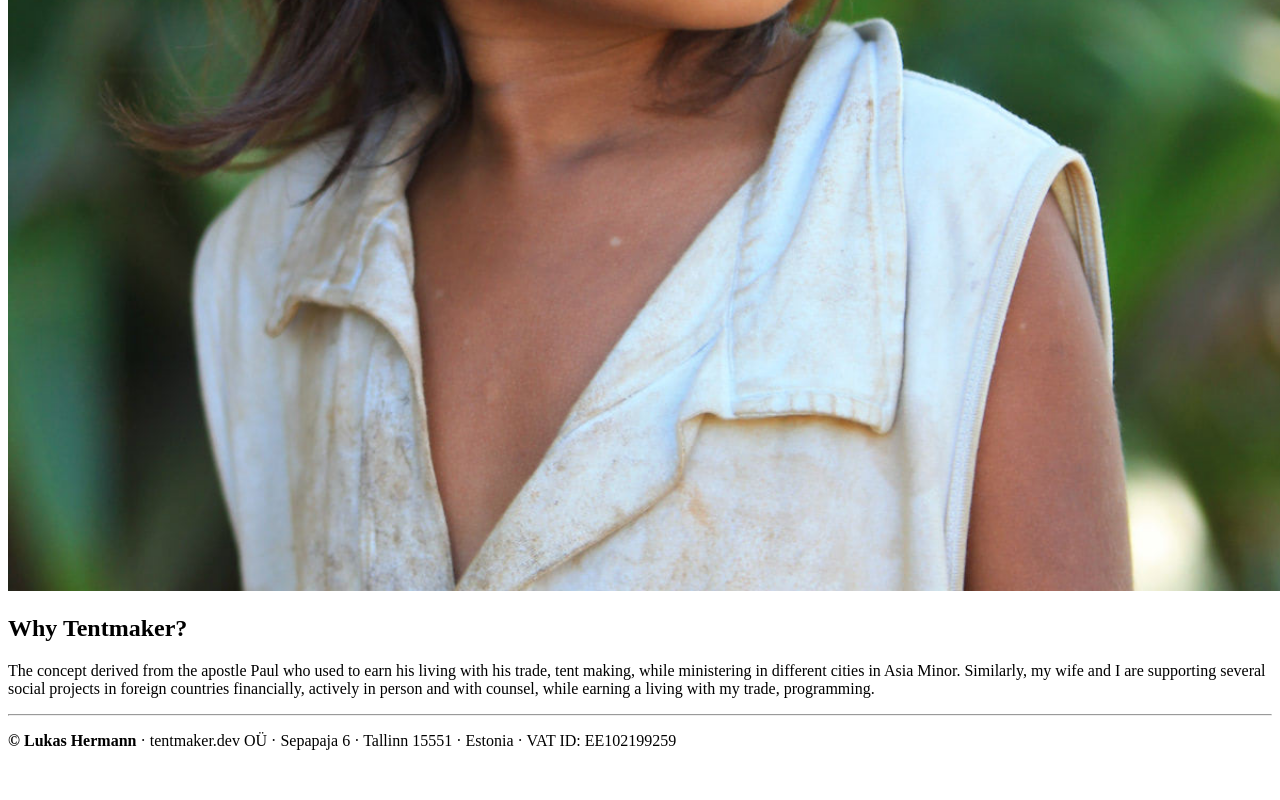
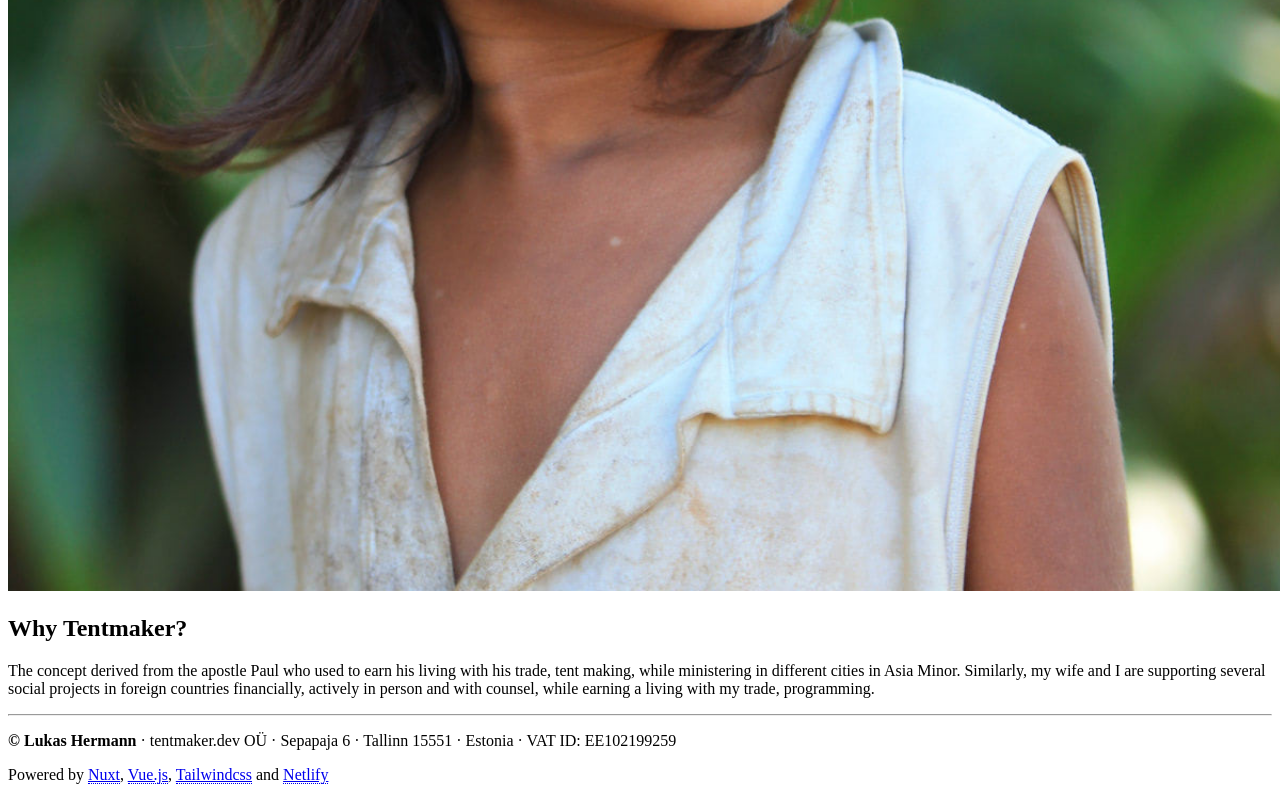
Before and after one commit to lhermann/lukashermann.dev, a Nuxt app: page / in a window 1280 px wide. Shown: the part 4705-5505 px from the top of the page. Before the commit the page ends 5471 px from the top, so only its background shows below. Built offline with nearby package versions, Linux system fonts and the light colour scheme.

Commit message:
feat: update site footer

```diff
--- a/components/Footer.vue
+++ b/components/Footer.vue
@@ -1,9 +1,21 @@
 <template functional>
-  <footer class="wrapper flex py-6 text-gray-700">
-    <p>
+  <footer class="wrapper py-6 text-gray-700">
+    <p class="text-center">
       <strong>&copy; Lukas Hermann</strong>
       &middot; tentmaker.dev OÜ &middot; Sepapaja 6 &middot; Tallinn 15551
       &middot; Estonia &middot; VAT ID: EE102199259
     </p>
+    <p class="text-center mt-2">
+      Powered by <a href="https://nuxtjs.org">Nuxt</a>, <a href="https://vuejs.org">Vue.js</a>, <a href="https://tailwindcss.com">Tailwindcss</a> and <a href="https://www.netlify.com">Netlify</a>
+    </p>
   </footer>
 </template>
+
+<style scoped>
+a {
+  border-bottom: 1px dotted currentcolor;
+}
+a:hover {
+  @apply border-solid border-orange-500;
+}
+</style>
```
